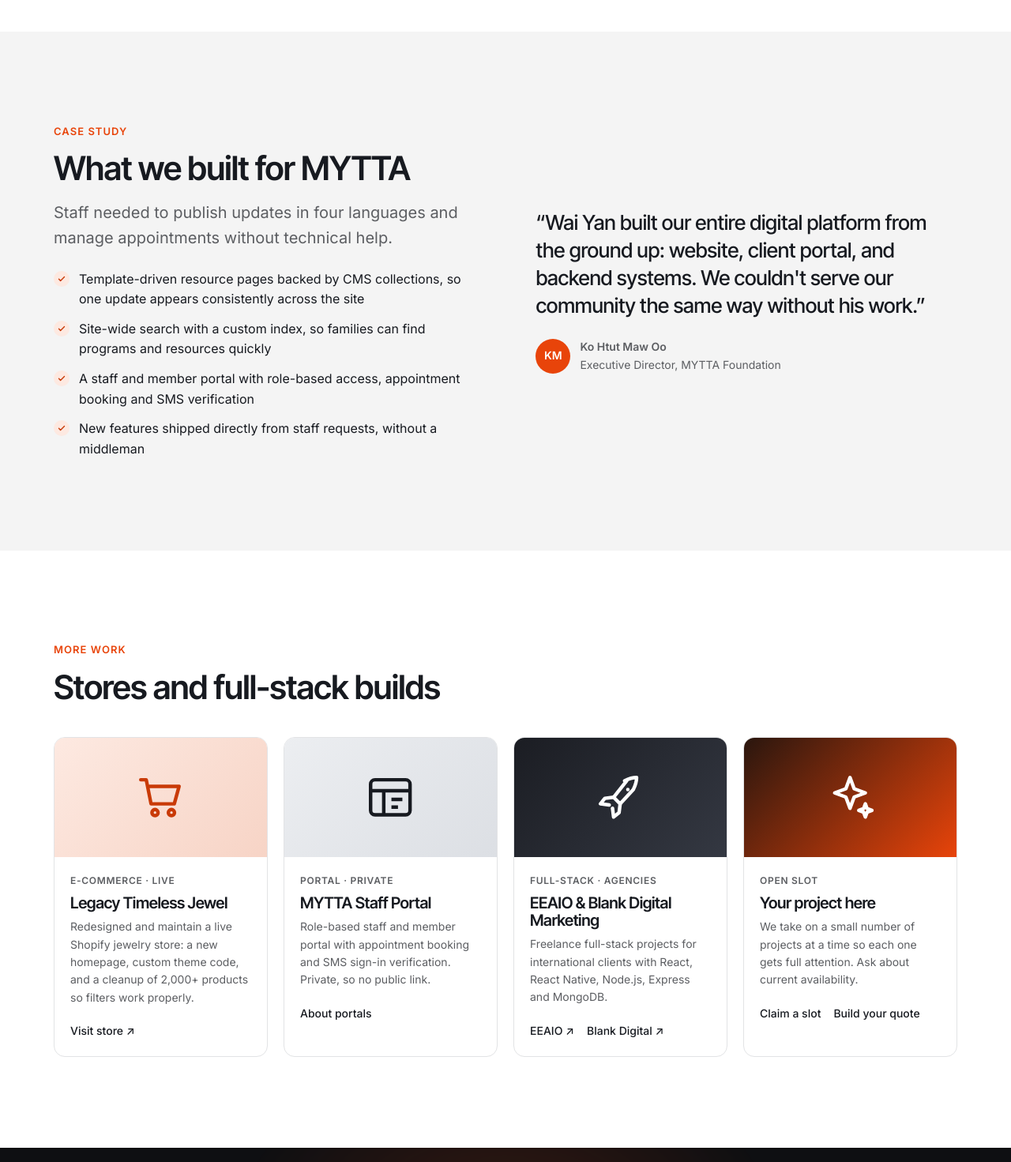
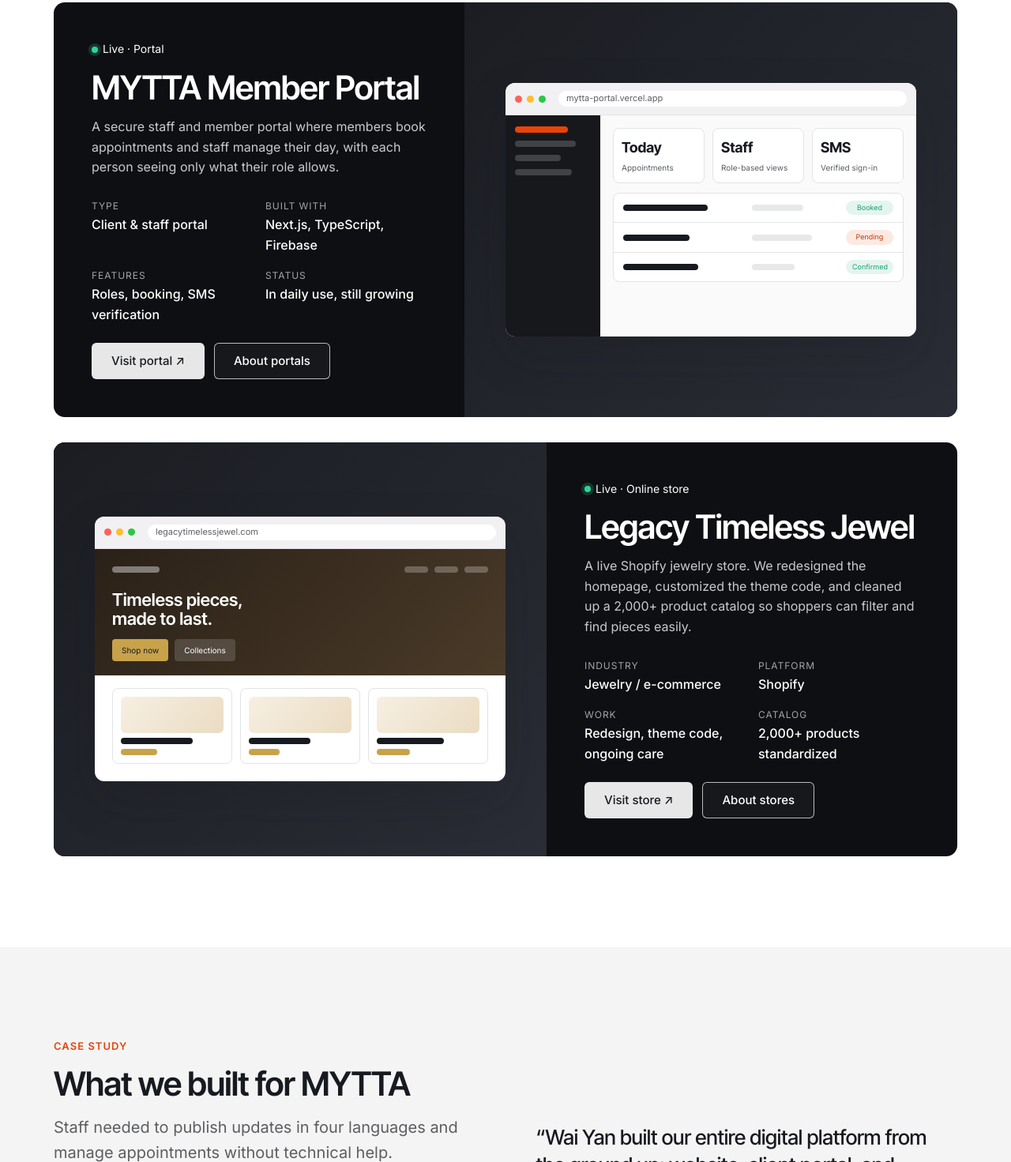
Before and after one commit to waiyanmin99/Tectonic-website-, a plain HTML site: page portfolio.html in a window 1280 px wide. Shown: the part 1329-2800 px from the top of the page at 79% size. Drawn offline with Linux system fonts and the light colour scheme.

Commit message:
Work page: feature MYTTA portal and Legacy Timeless Jewel
Co-Authored-By: Claude Opus 5.5 <noreply@anthropic.com>

```diff
--- a/assets/site.css
+++ b/assets/site.css
@@ -729,3 +729,9 @@ td .muted { font-size: 13px; }
   .svc .svc-price, .svc .btn { grid-row: auto; justify-self: start; }
   .section-head { margin-bottom: 28px; }
 }
+
+/* work feature, image on the right */
+@media (min-width: 901px) {
+  .work-feature.reverse { grid-template-columns: 1fr 1.2fr; }
+  .work-feature.reverse .wf-art { order: 2; }
+}
--- a/portfolio.html
+++ b/portfolio.html
@@ -4,7 +4,7 @@
 <meta charset="UTF-8">
 <meta name="viewport" content="width=device-width, initial-scale=1">
 <title>Our Work — Tectonic</title>
-<meta name="description" content="Selected Tectonic projects: the MYTTA Foundation multilingual website and staff portal, a Shopify jewelry store redesign, and full-stack work for agencies.">
+<meta name="description" content="Selected Tectonic projects: the MYTTA Foundation multilingual website, the MYTTA Member Portal, and the Legacy Timeless Jewel Shopify store.">
 <link rel="icon" href="assets/favicon.svg" type="image/svg+xml">
 <link rel="preconnect" href="https://fonts.googleapis.com">
 <link rel="preconnect" href="https://fonts.gstatic.com" crossorigin>
@@ -32,7 +32,9 @@
   </section>
 
   <section class="section">
-    <div class="container">
+    <div class="container" style="display:grid;gap:32px">
+
+      <!-- 1. MYTTA website -->
       <article class="work-feature reveal" id="mytta">
         <div class="wf-art">
           <div class="mock mock-site" style="width:100%;max-width:520px">
@@ -42,18 +44,78 @@
           </div>
         </div>
         <div class="wf-body">
-          <span class="live-dot small">Live</span>
-          <h2 class="h2">MYTTA Foundation</h2>
-          <p>A nonprofit providing immigration legal services. We rebuilt and maintain their public website in English, Burmese, Spanish and Chinese, and built a private staff and member portal.</p>
+          <span class="live-dot small">Live · Website</span>
+          <h2 class="h2">MYTTA Foundation Website</h2>
+          <p>The public website for a nonprofit immigration legal services organization, rebuilt and maintained in English, Burmese, Spanish and Chinese so families can find help in their own language.</p>
           <dl class="meta-list">
             <div><dt>Industry</dt><dd>Nonprofit / legal services</dd></div>
             <div><dt>Role</dt><dd>Volunteer CTO, 2024–present</dd></div>
-            <div><dt>Website</dt><dd>CMS-driven, multilingual</dd></div>
-            <div><dt>Portal</dt><dd>Next.js, TypeScript, Firebase</dd></div>
+            <div><dt>Built with</dt><dd>CMS collections, custom search</dd></div>
+            <div><dt>Languages</dt><dd>English, Burmese, Spanish, Chinese</dd></div>
           </dl>
-          <div class="btn-row"><a class="btn btn-light" href="https://www.myttafoundation.com/" target="_blank" rel="noopener">Visit site</a></div>
+          <div class="btn-row"><a class="btn btn-light" href="https://www.myttafoundation.com/" target="_blank" rel="noopener">Visit site ↗</a></div>
         </div>
       </article>
+
+      <!-- 2. MYTTA portal -->
+      <article class="work-feature reverse reveal" id="mytta-portal">
+        <div class="wf-art">
+          <div class="mock mock-dash" style="width:100%;max-width:520px">
+            <div class="mock-bar"><i></i><i></i><i></i><span class="mock-url">mytta-portal.vercel.app</span></div>
+            <div class="dash">
+              <div class="dash-side"><span class="sk on" style="width:70%"></span><span class="sk" style="width:80%"></span><span class="sk" style="width:60%"></span><span class="sk" style="width:75%"></span></div>
+              <div class="dash-main">
+                <div class="tiles"><div class="tile"><b>Today</b><small>Appointments</small></div><div class="tile"><b>Staff</b><small>Role-based views</small></div><div class="tile"><b>SMS</b><small>Verified sign-in</small></div></div>
+                <div class="rows">
+                  <div class="row"><span class="sk dark" style="width:70%"></span><span class="sk" style="width:60%"></span><span class="pill">Booked</span></div>
+                  <div class="row"><span class="sk dark" style="width:55%"></span><span class="sk" style="width:70%"></span><span class="pill wait">Pending</span></div>
+                  <div class="row"><span class="sk dark" style="width:62%"></span><span class="sk" style="width:50%"></span><span class="pill">Confirmed</span></div>
+                </div>
+              </div>
+            </div>
+          </div>
+        </div>
+        <div class="wf-body">
+          <span class="live-dot small">Live · Portal</span>
+          <h2 class="h2">MYTTA Member Portal</h2>
+          <p>A secure staff and member portal where members book appointments and staff manage their day, with each person seeing only what their role allows.</p>
+          <dl class="meta-list">
+            <div><dt>Type</dt><dd>Client &amp; staff portal</dd></div>
+            <div><dt>Built with</dt><dd>Next.js, TypeScript, Firebase</dd></div>
+            <div><dt>Features</dt><dd>Roles, booking, SMS verification</dd></div>
+            <div><dt>Status</dt><dd>In daily use, still growing</dd></div>
+          </dl>
+          <div class="btn-row"><a class="btn btn-light" href="https://mytta-portal.vercel.app/" target="_blank" rel="noopener">Visit portal ↗</a><a class="btn btn-outline-light" href="portals.html">About portals</a></div>
+        </div>
+      </article>
+
+      <!-- 3. Legacy Timeless Jewel -->
+      <article class="work-feature reveal" id="legacy">
+        <div class="wf-art">
+          <div class="mock mock-site" style="width:100%;max-width:520px">
+            <div class="mock-bar"><i></i><i></i><i></i><span class="mock-url">legacytimelessjewel.com</span></div>
+            <div class="site-hero" style="background:linear-gradient(135deg,#2a2118,#4a3a28)"><div class="site-nav"><span class="sk"></span><span class="links"><span class="sk"></span><span class="sk"></span><span class="sk"></span></span></div><div class="site-title">Timeless pieces,<br>made to last.</div><div class="site-btns"><span style="background:#c8a24a;color:#1b1d23">Shop now</span><span>Collections</span></div></div>
+            <div class="site-cards">
+              <div><span class="thumb" style="background:linear-gradient(135deg,#f6efe2,#eadcc2)"></span><span class="sk dark" style="width:70%"></span><span class="sk" style="width:35%;background:#c8a24a"></span></div>
+              <div><span class="thumb" style="background:linear-gradient(135deg,#f6efe2,#eadcc2)"></span><span class="sk dark" style="width:60%"></span><span class="sk" style="width:30%;background:#c8a24a"></span></div>
+              <div><span class="thumb" style="background:linear-gradient(135deg,#f6efe2,#eadcc2)"></span><span class="sk dark" style="width:65%"></span><span class="sk" style="width:32%;background:#c8a24a"></span></div>
+            </div>
+          </div>
+        </div>
+        <div class="wf-body">
+          <span class="live-dot small">Live · Online store</span>
+          <h2 class="h2">Legacy Timeless Jewel</h2>
+          <p>A live Shopify jewelry store. We redesigned the homepage, customized the theme code, and cleaned up a 2,000+ product catalog so shoppers can filter and find pieces easily.</p>
+          <dl class="meta-list">
+            <div><dt>Industry</dt><dd>Jewelry / e-commerce</dd></div>
+            <div><dt>Platform</dt><dd>Shopify</dd></div>
+            <div><dt>Work</dt><dd>Redesign, theme code, ongoing care</dd></div>
+            <div><dt>Catalog</dt><dd>2,000+ products standardized</dd></div>
+          </dl>
+          <div class="btn-row"><a class="btn btn-light" href="https://legacytimelessjewel.com/" target="_blank" rel="noopener">Visit store ↗</a><a class="btn btn-outline-light" href="websites.html#store">About stores</a></div>
+        </div>
+      </article>
+
     </div>
   </section>
 
@@ -67,7 +129,7 @@
           <ul class="checks">
             <li>Template-driven resource pages backed by CMS collections, so one update appears consistently across the site</li>
             <li>Site-wide search with a custom index, so families can find programs and resources quickly</li>
-            <li>A staff and member portal with role-based access, appointment booking and SMS verification</li>
+            <li>A member portal with role-based access, appointment booking and SMS verification</li>
             <li>New features shipped directly from staff requests, without a middleman</li>
           </ul>
         </div>
@@ -81,18 +143,8 @@
 
   <section class="section">
     <div class="container">
-      <div class="section-head"><div><p class="eyebrow">More work</p><h2 class="h2">Stores and full-stack builds</h2></div></div>
-      <div class="lineup">
-        <article class="l-card">
-          <div class="l-art"><div class="art art-2" data-icon="cart"></div></div>
-          <div class="l-body"><span class="l-tag">E-commerce · Live</span><h3>Legacy Timeless Jewel</h3><p>Redesigned and maintain a live Shopify jewelry store: a new homepage, custom theme code, and a cleanup of 2,000+ products so filters work properly.</p>
-          <div class="l-links"><a href="https://legacytimelessjewel.com/" target="_blank" rel="noopener">Visit store ↗</a></div></div>
-        </article>
-        <article class="l-card">
-          <div class="l-art"><div class="art art-3" data-icon="portal"></div></div>
-          <div class="l-body"><span class="l-tag">Portal · Private</span><h3>MYTTA Staff Portal</h3><p>Role-based staff and member portal with appointment booking and SMS sign-in verification. Private, so no public link.</p>
-          <div class="l-links"><a href="portals.html">About portals</a></div></div>
-        </article>
+      <div class="section-head"><div><p class="eyebrow">More work</p><h2 class="h2">Agency builds and open slots</h2></div></div>
+      <div class="cards two">
         <article class="l-card">
           <div class="l-art"><div class="art art-1" data-icon="rocket"></div></div>
           <div class="l-body"><span class="l-tag">Full-stack · Agencies</span><h3>EEAIO &amp; Blank Digital Marketing</h3><p>Freelance full-stack projects for international clients with React, React Native, Node.js, Express and MongoDB.</p>
```
